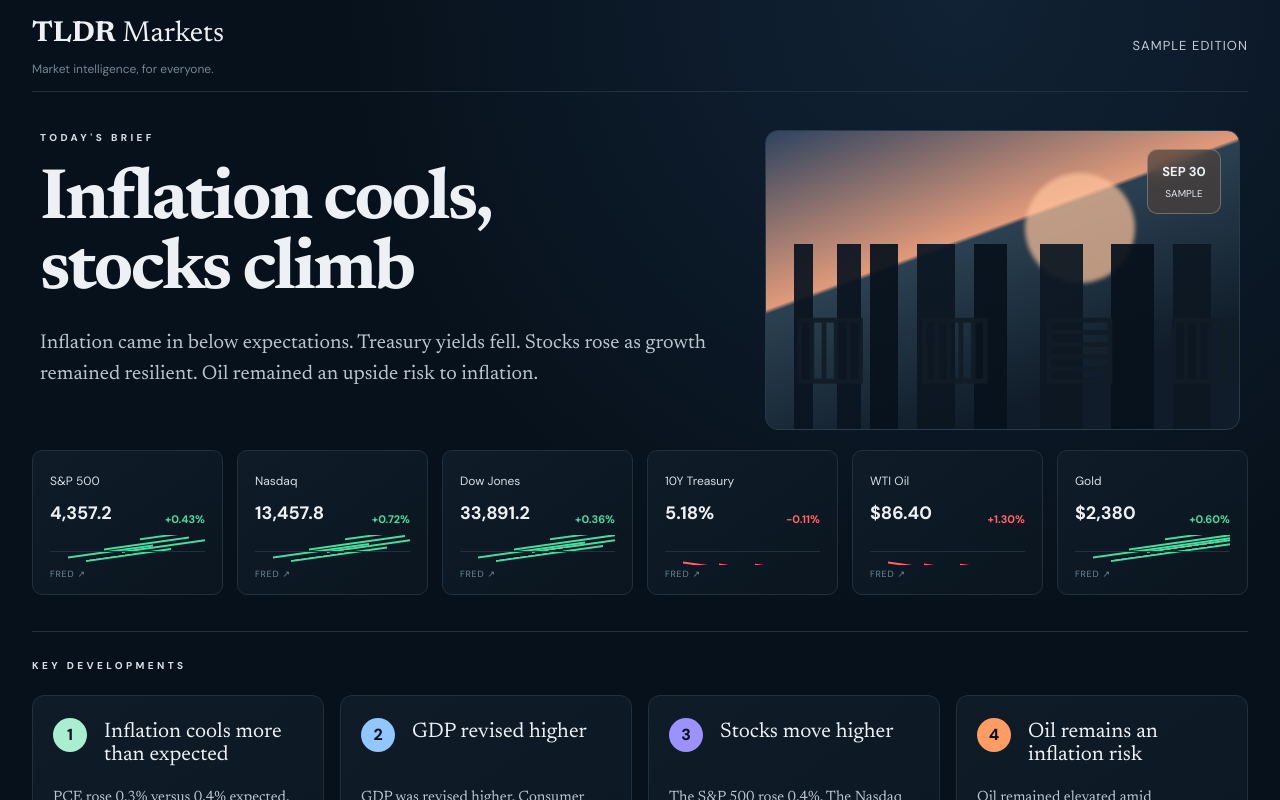
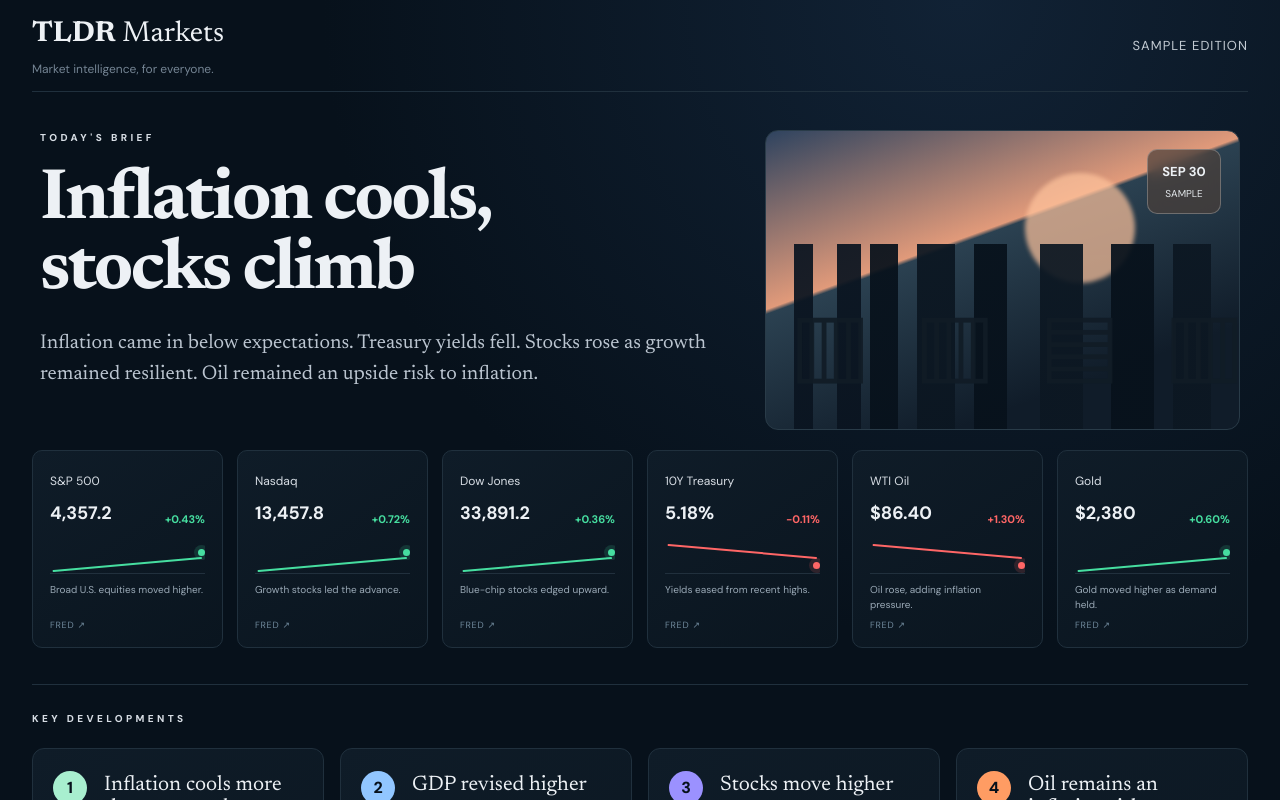
Before and after one commit to PennPredict/tldr-macro, a Next.js app: page / in a window 1280 px wide. Shown: the top 800 px of the page. Built offline with nearby package versions, Linux system fonts and the light colour scheme.

Commit message:
Simplify market trend lines

```diff
--- a/app/page.tsx
+++ b/app/page.tsx
@@ -1,10 +1,10 @@
 const markets = [
-  { name: "S&P 500", value: "4,357.2", move: "+0.43%", positive: true, href: "https://fred.stlouisfed.org/series/SP500" },
-  { name: "Nasdaq", value: "13,457.8", move: "+0.72%", positive: true, href: "https://fred.stlouisfed.org/series/NASDAQCOM" },
-  { name: "Dow Jones", value: "33,891.2", move: "+0.36%", positive: true, href: "https://fred.stlouisfed.org/series/DJIA" },
-  { name: "10Y Treasury", value: "5.18%", move: "−0.11%", positive: false, href: "https://fred.stlouisfed.org/series/DGS10" },
-  { name: "WTI Oil", value: "$86.40", move: "+1.30%", positive: false, href: "https://fred.stlouisfed.org/series/DCOILWTICO" },
-  { name: "Gold", value: "$2,380", move: "+0.60%", positive: true, href: "https://fred.stlouisfed.org/series/GOLDAMGBD228NLBM" },
+  { name: "S&P 500", value: "4,357.2", move: "+0.43%", positive: true, note: "Broad U.S. equities moved higher.", href: "https://fred.stlouisfed.org/series/SP500" },
+  { name: "Nasdaq", value: "13,457.8", move: "+0.72%", positive: true, note: "Growth stocks led the advance.", href: "https://fred.stlouisfed.org/series/NASDAQCOM" },
+  { name: "Dow Jones", value: "33,891.2", move: "+0.36%", positive: true, note: "Blue-chip stocks edged upward.", href: "https://fred.stlouisfed.org/series/DJIA" },
+  { name: "10Y Treasury", value: "5.18%", move: "−0.11%", positive: false, note: "Yields eased from recent highs.", href: "https://fred.stlouisfed.org/series/DGS10" },
+  { name: "WTI Oil", value: "$86.40", move: "+1.30%", positive: false, note: "Oil rose, adding inflation pressure.", href: "https://fred.stlouisfed.org/series/DCOILWTICO" },
+  { name: "Gold", value: "$2,380", move: "+0.60%", positive: true, note: "Gold moved higher as demand held.", href: "https://fred.stlouisfed.org/series/GOLDAMGBD228NLBM" },
 ];
 
 const developments = [
@@ -50,10 +50,11 @@ export default function Home() {
       </section>
 
       <section className="market-strip" aria-label="Market pulse">
-        {markets.map((market, index) => (
+        {markets.map((market) => (
           <article className="market-card" key={market.name}>
             <span>{market.name}</span><div><strong>{market.value}</strong><b className={market.positive ? "good" : "risk"}>{market.move}</b></div>
-            <div className={`spark ${market.positive ? "spark-up" : "spark-down"}`} aria-hidden="true"><i style={{width: `${55 + index * 7}%`}} /></div>
+            <div className={`spark ${market.positive ? "spark-up" : "spark-down"}`} aria-hidden="true"><i /><b /></div>
+            <p className="market-note">{market.note}</p>
             <a className="micro-source" href={market.href} target="_blank" rel="noreferrer">FRED ↗</a>
           </article>
         ))}
```
Also changed, not shown: app/globals.css.
